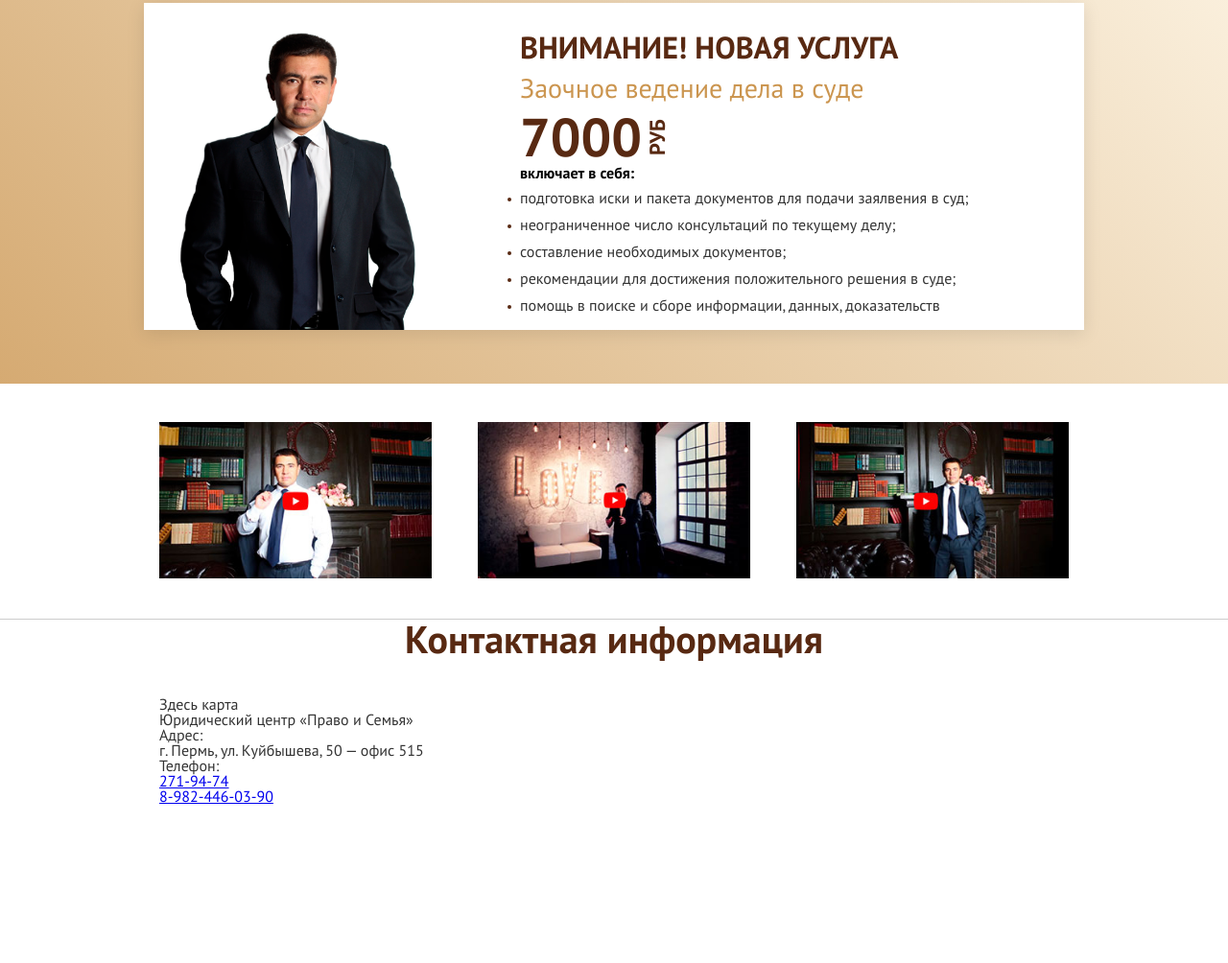
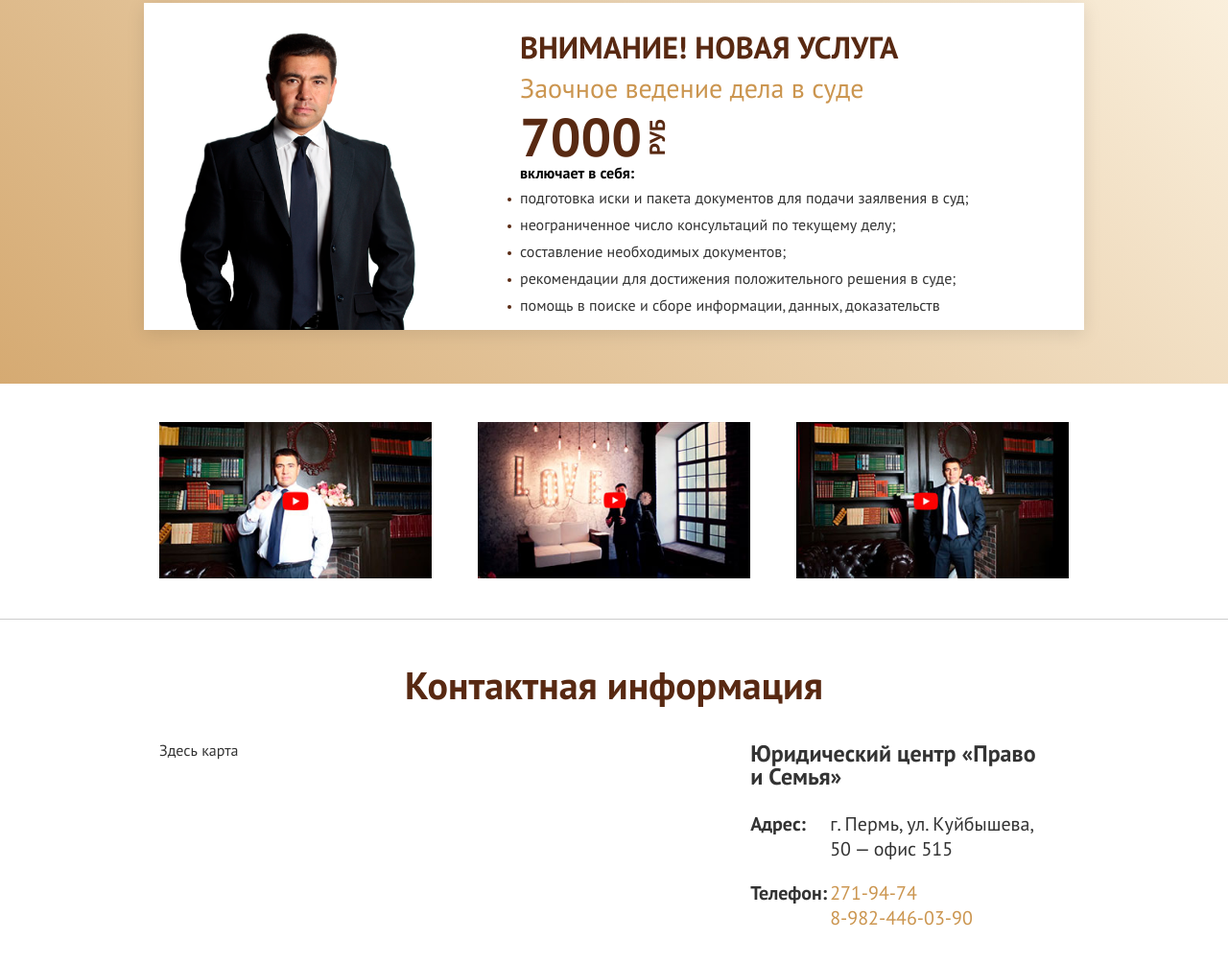
Before and after one commit to ponomarev-iv/pravo59, a website: page _dev/index.html in a window 1280 px wide. Shown: the part 2650-3654 px from the top of the page at 96% size. Before the commit the page ends 3490 px from the top, so only its background shows below. Drawn offline with nearby package versions, Linux system fonts and the light colour scheme; files that its build step writes are made by us from their sources; files whose address does not match are found by name.

Commit message:
Добавил контакты секцию

```diff
--- a/_dev/index.html
+++ b/_dev/index.html
@@ -232,15 +232,16 @@
                 </div>
                 <div class="contact__info">
                     <h4 class="contact__title">Юридический центр &laquo;Право и&nbsp;Семья&raquo;</h4>
-                    <div class="contact__data">
-                        <!--1 row-->
+                    <div class="contact__data-row">
                         <div class="contact__data-info">
                             Адрес:
                         </div>
                         <div class="contact__data-txt">
                             г. Пермь, ул. Куйбышева, 50&nbsp;&mdash; офис 515
                         </div>
-                        <!--2 row-->
+                    </div>
+                    <div class="contact__data-row">
+
                         <div class="contact__data-info">
                             Телефон:
                         </div>
--- a/_dev/scss/all.scss
+++ b/_dev/scss/all.scss
@@ -16,5 +16,6 @@
 @import "inc/content";
 @import "inc/promo";
 @import "inc/video";
+@import "inc/contact";
 
 @import "inc/helpers";
--- /dev/null
+++ b/_dev/scss/inc/contact.scss
@@ -0,0 +1,57 @@
+/**
+ * Created by Pompo on 04.10.2017.
+ */
+.contact{
+  padding: 3em 0;
+
+  &__wrap{
+    display: flex;
+    justify-content: space-between;
+  }
+
+  &__map{
+    width: 60%;
+  }
+
+  &__info{
+    width: 35%;
+  }
+
+  &__title{
+    font-weight: 700;
+    font-size: 1.5em;
+    margin-bottom: 1em;
+    color: #333;
+  }
+
+  &__data-row{
+    margin-bottom: 1em;
+    font-size: 1.25em;
+    line-height: 1.3;
+
+    &:after{
+      content: '';
+      clear: both;
+      display: table;
+    }
+  }
+
+  &__data-info{
+    float: left;
+    width: 20%;
+    font-weight: 700;
+  }
+
+  &__data-txt{
+    float: left;
+    width: 70%;
+    margin-left: 5%;
+
+    & a{
+      text-decoration: none;
+      color: #cb954f;
+    }
+  }
+
+
+}
```
Also changed, not shown: public/index.html (+4 -3 lines), public/css/all.css.
